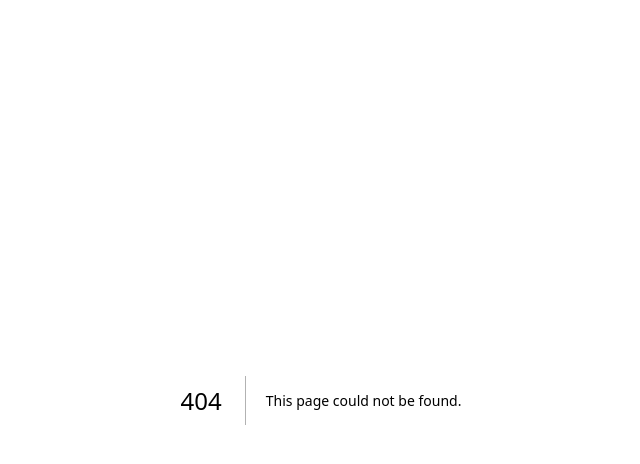
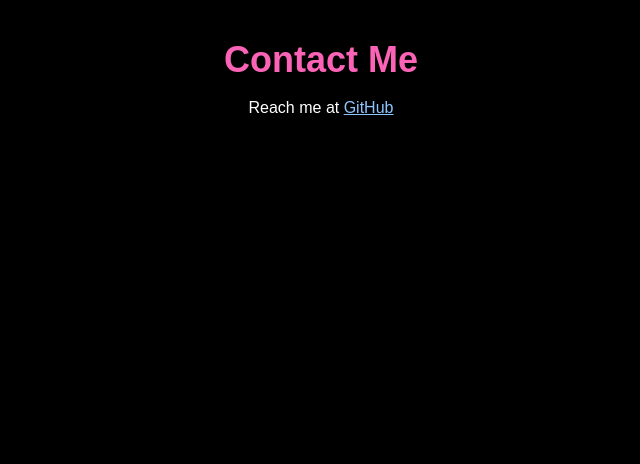
Before and after one commit to Wasiq2006/portfolio-next, a Next.js app: page /contact in a window 1280 px wide. Before the commit this address had no page. Shown: the top 464 px of the page, without its empty margins (319-959 px from the left). Built offline with nearby package versions, Linux system fonts and the light colour scheme.

Commit message:
Initial portfolio setup with Pages Router

```diff
--- /dev/null
+++ b/pages/about/index.js
@@ -0,0 +1,8 @@
+export default function About() {
+  return (
+    <div className="p-10 min-h-screen bg-black text-white text-center">
+      <h1 className="text-4xl font-bold text-cyan-400">About Me</h1>
+      <p className="mt-4">I'm Wasiq — a cybersecurity student and ethical hacker, building tools in Termux.</p>
+    </div>
+  );
+}
--- /dev/null
+++ b/pages/contact/index.js
@@ -0,0 +1,10 @@
+export default function Contact() {
+  return (
+    <div className="p-10 min-h-screen bg-black text-white text-center">
+      <h1 className="text-4xl font-bold text-pink-400">Contact Me</h1>
+      <p className="mt-4">
+        Reach me at <a href="https://github.com/Wasiq2006" className="underline text-blue-300">GitHub</a>
+      </p>
+    </div>
+  );
+}
--- /dev/null
+++ b/pages/projects/index.js
@@ -0,0 +1,8 @@
+export default function Projects() {
+  return (
+    <div className="p-10 min-h-screen bg-black text-white text-center">
+      <h1 className="text-4xl font-bold text-blue-400">My Projects</h1>
+      <p className="mt-4">Check out my GitHub and Termux tools.</p>
+    </div>
+  );
+}
```
